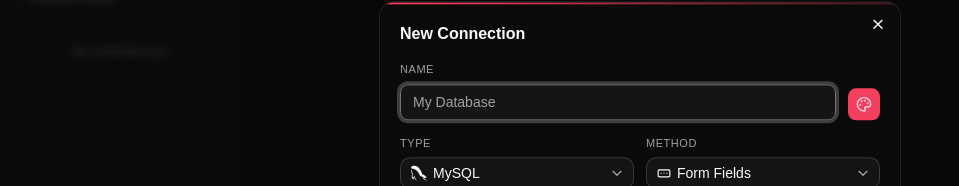
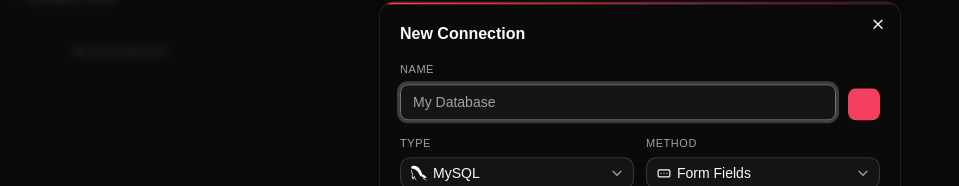
Before and after one commit to dichvuright/tablemax, a React (Vite) app: page / in a window 1280 px wide. Both pictures are taken after a click on the button "New Connection". Shown: the part 100-286 px from the top of the page, without its empty margins (0-959 px from the left). Built offline with nearby package versions, Linux system fonts and the light colour scheme; the HTML template or start-up script is replaced by a standard one.

Commit message:
feat: add color picker UI component with preset and custom selection options.

```diff
--- a/src/components/ui/color-picker.tsx
+++ b/src/components/ui/color-picker.tsx
@@ -75,9 +75,6 @@ export function ColorPicker({ value, onChange, label = 'Color', className }: Col
           className="grid size-8 place-content-center rounded-md cursor-pointer"
           style={{ backgroundColor: value }}
         >
-          <Palette
-            className={cn('size-4', isHexDark(value) ? 'text-white/80' : 'text-black/60')}
-          />
         </PopoverTrigger>
         <PopoverContent className="w-[228px] gap-0! p-3">
           <Tabs defaultValue="presets" className="w-full block!">
@@ -94,9 +91,6 @@ export function ColorPicker({ value, onChange, label = 'Color', className }: Col
                     onClick={() => onChange(preset)}
                     className={cn(
                       'relative size-7 rounded-full border-2 transition-all hover:scale-110',
-                      value === preset
-                        ? 'ring-2 ring-primary border-primary/30'
-                        : 'border-transparent hover:border-foreground/20',
                     )}
                     style={{ backgroundColor: preset }}
                   >
```
